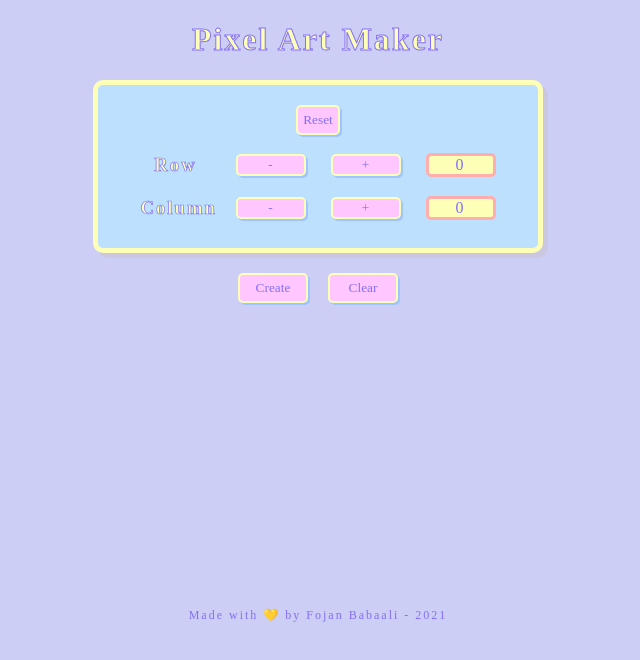
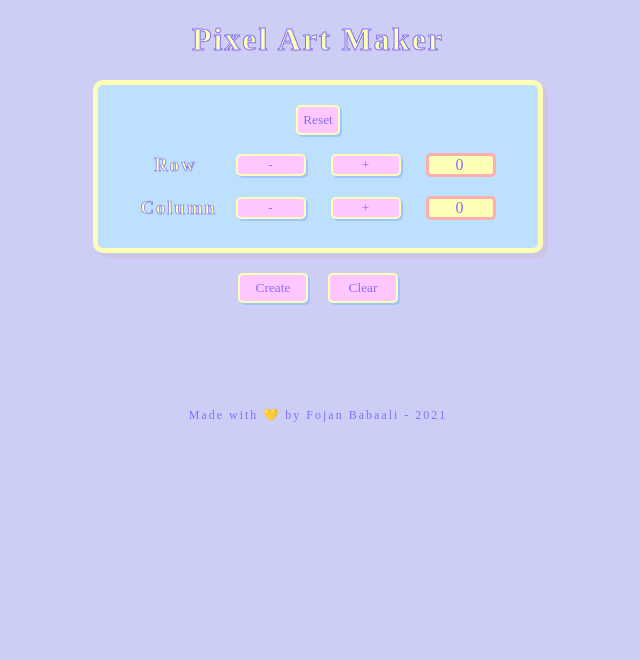
Before and after one commit to fojanb/pixel-art-maker, a React (Create React App) app: page / in a window 1280 px wide. Shown: the top 660 px of the page, without its empty margins (322-962 px from the left). Built offline with nearby package versions, Linux system fonts and the light colour scheme; a web font is replaced by a local one.

Commit message:
Update index.css

```diff
--- a/src/index.css
+++ b/src/index.css
@@ -16,6 +16,6 @@ body {
   grid-template-columns: 1 40px;
   grid-template-rows: 1 20px;
   font-size: 12px;
-  margin-top: 300px;
+  margin-top: 100px;
   margin-bottom: -80px;
 }
```
